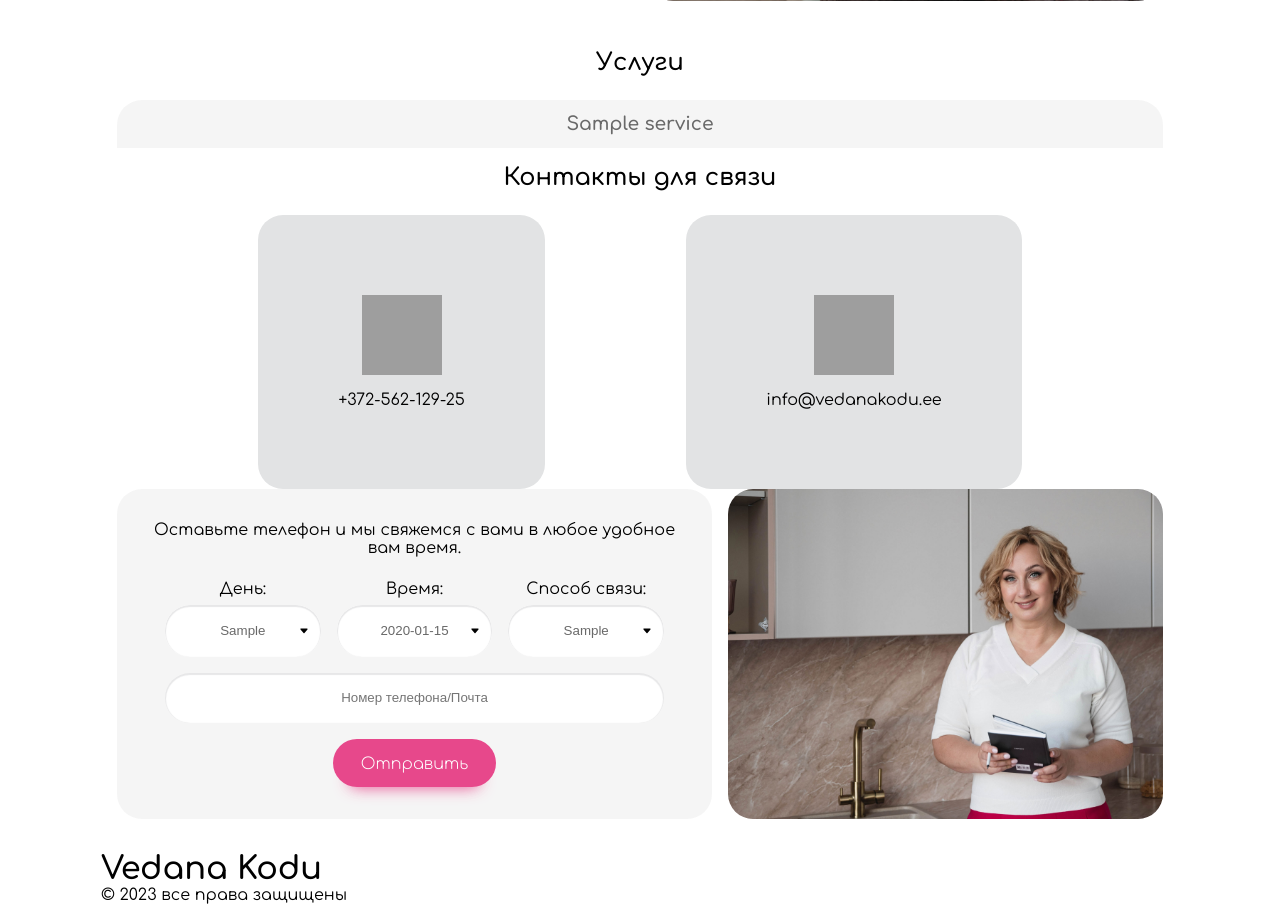
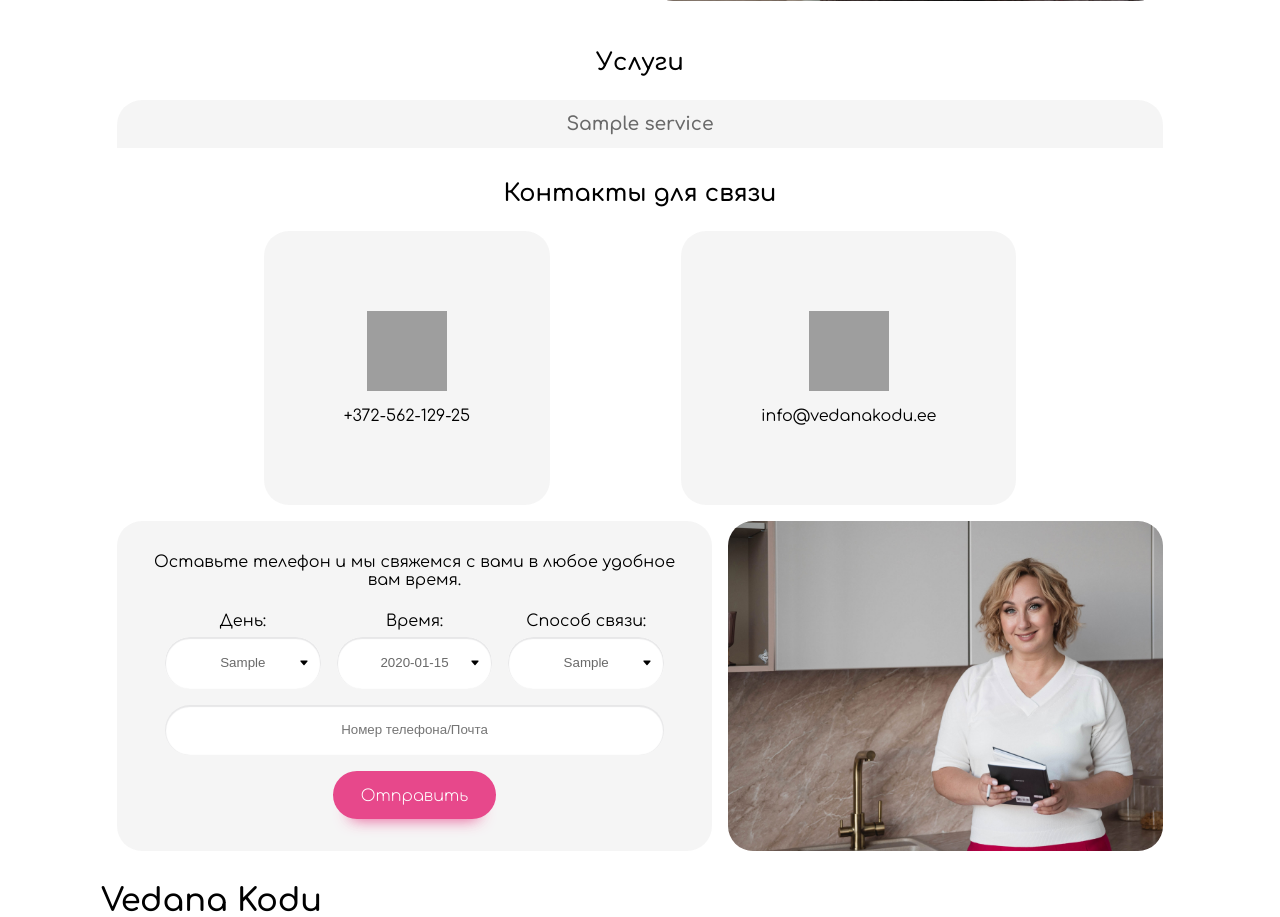
Before and after one commit to verts-online/dina_kodu, a Django app: page / in a window 1280 px wide. Shown: the part 2255-3172 px from the top of the page. Run offline with Django 4.2, Linux system fonts and the light colour scheme; tables that the repository leaves empty hold one stand-in row (values such as "Sample post"); some libraries are stand-ins or nearby versions; grey boxes are pictures that could not be loaded.

Commit message:
Update index.html

```diff
--- a/core/landing/templates/landing/index.html
+++ b/core/landing/templates/landing/index.html
@@ -145,7 +145,7 @@
                     .contact-info>div {
                         padding: 5rem;
                         gap: 1rem;
-                        background: var(--gray-color);
+                        background: rgba(244, 244, 244, 0.9);
                     }
                     .contact-div {
                         border-radius: 25px;
@@ -160,7 +160,7 @@
                         height: 5rem;
                     }
                 </style>
-                <div>
+                <div style='padding: 1em;'>
                     <h2>Контакты для связи</h2>
                     <div class="contact-info">
                         <div class='contact-div'>
```
